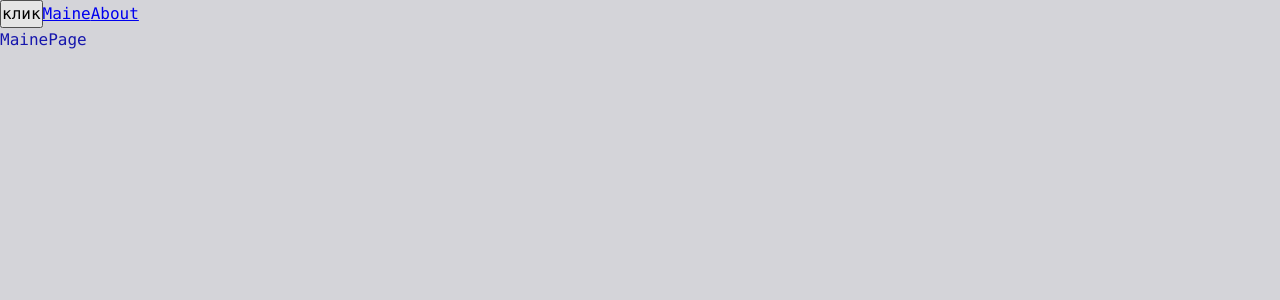
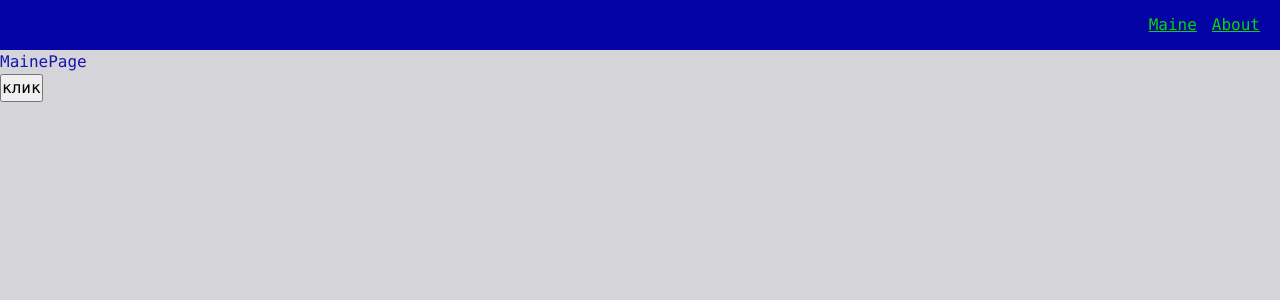
Before and after one commit to farkuy/ulbi, a React app: page / in a window 1280 px wide. Shown: the top 300 px of the page. Built offline with nearby package versions, Linux system fonts and the light colour scheme.

Commit message:
added navbar

```diff
--- a/src/app/App.tsx
+++ b/src/app/App.tsx
@@ -1,21 +1,21 @@
 import React from 'react';
 import './styles/index.scss'
-import {BrowserRouter as Router, Link} from "react-router-dom";
+import {BrowserRouter as Router} from "react-router-dom";
 import useTheme from "./providers/ThemeProviders/lib/useTheme";
 import {classNames} from "shared/lib/classNames/classNames";
 import AppRouter from "./router/ui/AppRouter";
+import {Navbar} from "widgets/ui/Navbar";
 
 const App = () => {
     const {theme, toggleTheme} = useTheme();
 
     return (
         <div className={classNames('app', { hovered: true, disabled: false }, [theme])}>
-            <button onClick={toggleTheme}>клик</button>
             <Router>
-                <Link to={'/'}>Maine</Link>
-                <Link to={'/about'}>About</Link>
+                <Navbar/>
                 <AppRouter/>
             </Router>
+            <button onClick={toggleTheme}>клик</button>
         </div>
     );
 };
--- a/src/app/styles/themes/dark.scss
+++ b/src/app/styles/themes/dark.scss
@@ -1,6 +1,9 @@
 .app.dark {
   --bg-color: #0303a6;
+  --inverted-bg-color: #d4d4d9;
 
   --primary-color: #06d706;
   --secondary-color: #03a203;
+  --inverted-primary-color: #1616ad;
+  --inverted-secondary-color: #0101e3;
 }
--- a/src/app/styles/themes/light.scss
+++ b/src/app/styles/themes/light.scss
@@ -1,6 +1,9 @@
 .app.light {
   --bg-color: #d4d4d9;
+  --inverted-bg-color: #0303a6;
 
   --primary-color: #1616ad;
   --secondary-color: #0101e3;
+  --inverted-primary-color: #06d706;
+  --inverted-secondary-color: #03a203;
 }
--- a/src/app/styles/variables/global.scss
+++ b/src/app/styles/variables/global.scss
@@ -8,4 +8,7 @@
   --font-size-l: 24px;
   --font-line-l: 32px;
   --font-l: var(--font-size-l) / var(--font-line-l) var(--font-family-main);
+
+  // Размеры
+  --navbar-height: 50px;
 }
--- /dev/null
+++ b/src/shared/ui/AppLink/index.ts
@@ -0,0 +1 @@
+export {AppLink, LinkTheme} from "./ui/AppLink"
--- /dev/null
+++ b/src/shared/ui/AppLink/ui/AppLink.module.scss
@@ -0,0 +1,11 @@
+.AppLink {
+  width: 20px;
+}
+
+.primary {
+  color: var(--inverted-primary-color)
+}
+
+.secondary {
+  color: var(--primary-color)
+}
--- /dev/null
+++ b/src/shared/ui/AppLink/ui/AppLink.tsx
@@ -0,0 +1,32 @@
+import { classNames } from 'shared/lib/classNames/classNames';
+import { FC } from 'react';
+import * as cls from './AppLink.module.scss';
+import {Link, LinkProps} from "react-router-dom";
+
+export enum LinkTheme {
+    PRIMARY = 'primary',
+    SECONDARY = 'secondary'
+}
+
+interface AppLinkProps extends LinkProps{
+    className?: string;
+    theme?: LinkTheme
+}
+
+export const AppLink:FC<AppLinkProps> = (props) => {
+    const {
+        to,
+        children,
+        theme = LinkTheme.PRIMARY,
+        className = ""
+    } = props;
+
+    return (
+        <Link
+            to={to}
+            className={classNames(cls.AppLink, {}, [className, cls[theme]])}
+        >
+            {children}
+        </Link>
+    );
+};
--- /dev/null
+++ b/src/widgets/ui/Navbar/index.ts
@@ -0,0 +1 @@
+export { Navbar } from "./ui/Navbar"
--- /dev/null
+++ b/src/widgets/ui/Navbar/ui/Navbar.module.scss
@@ -0,0 +1,16 @@
+.Navbar {
+  width: 100%;
+  height: var(--navbar-height);
+  background-color: var(--inverted-bg-color);
+  display: flex;
+  align-items: center;
+  padding: 20px;
+}
+
+.maineLink {
+  margin-right: 15px;
+}
+
+.links {
+  margin-left: auto;
+}
--- /dev/null
+++ b/src/widgets/ui/Navbar/ui/Navbar.tsx
@@ -0,0 +1,32 @@
+import {classNames} from 'shared/lib/classNames/classNames';
+import React, {FC} from 'react';
+import * as cls from './Navbar.module.scss'
+import {AppLink, LinkTheme} from "shared/ui/AppLink";
+
+interface NavbarProps {
+    className?: string;
+}
+
+export const Navbar:FC<NavbarProps> = (props) => {
+    const { className } = props;
+
+    return (
+        <div className={classNames(cls.Navbar, {}, [className])}>
+            <div className={classNames(cls.links, {}, [])}>
+                <AppLink
+                    to={'/'}
+                    className={classNames(cls.maineLink, {}, [])}
+                    theme={LinkTheme.PRIMARY}
+                >
+                    Maine
+                </AppLink>
+                <AppLink
+                    to={'/about'}
+                    theme={LinkTheme.PRIMARY}
+                >
+                    About
+                </AppLink>
+            </div>
+        </div>
+    );
+};
```
